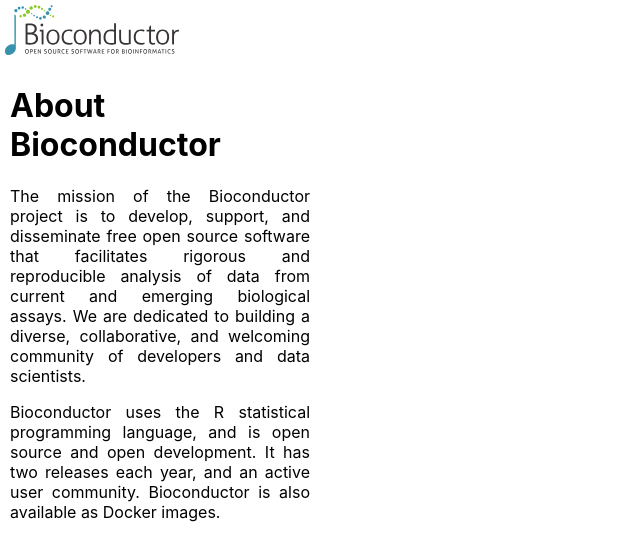
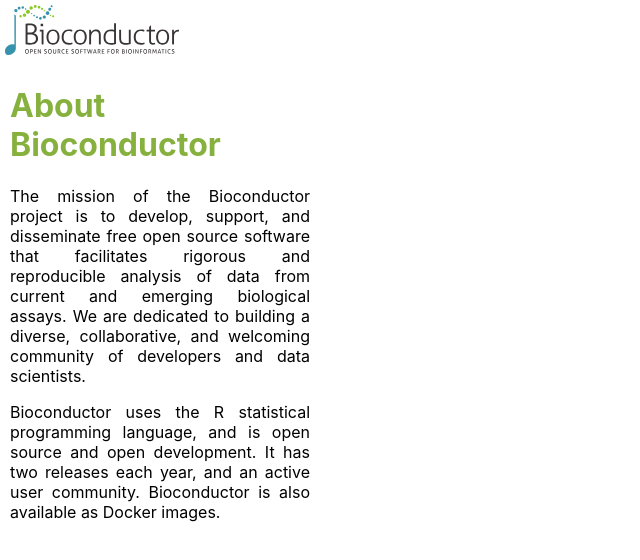
Before and after one commit to kevinrue/bioconductor-website-next, a React (Create React App) app in the folder my-app/: page / in a window 1280 px wide. Shown: the top 560 px of the page, without its empty margins (0-640 px from the left). Built offline with nearby package versions, Linux system fonts and the light colour scheme.

Commit message:
add color to h1 titles

```diff
--- a/my-app/src/App.css
+++ b/my-app/src/App.css
@@ -33,7 +33,8 @@
   border-style: dotted; */
 }
 
-/* h1 {
-  margin-top: 5px;
-  margin-bottom: 5px;
-} */
+h1 {
+  color: #87b13f;
+  /* margin-top: 5px;
+  margin-bottom: 5px; */
+}
```
